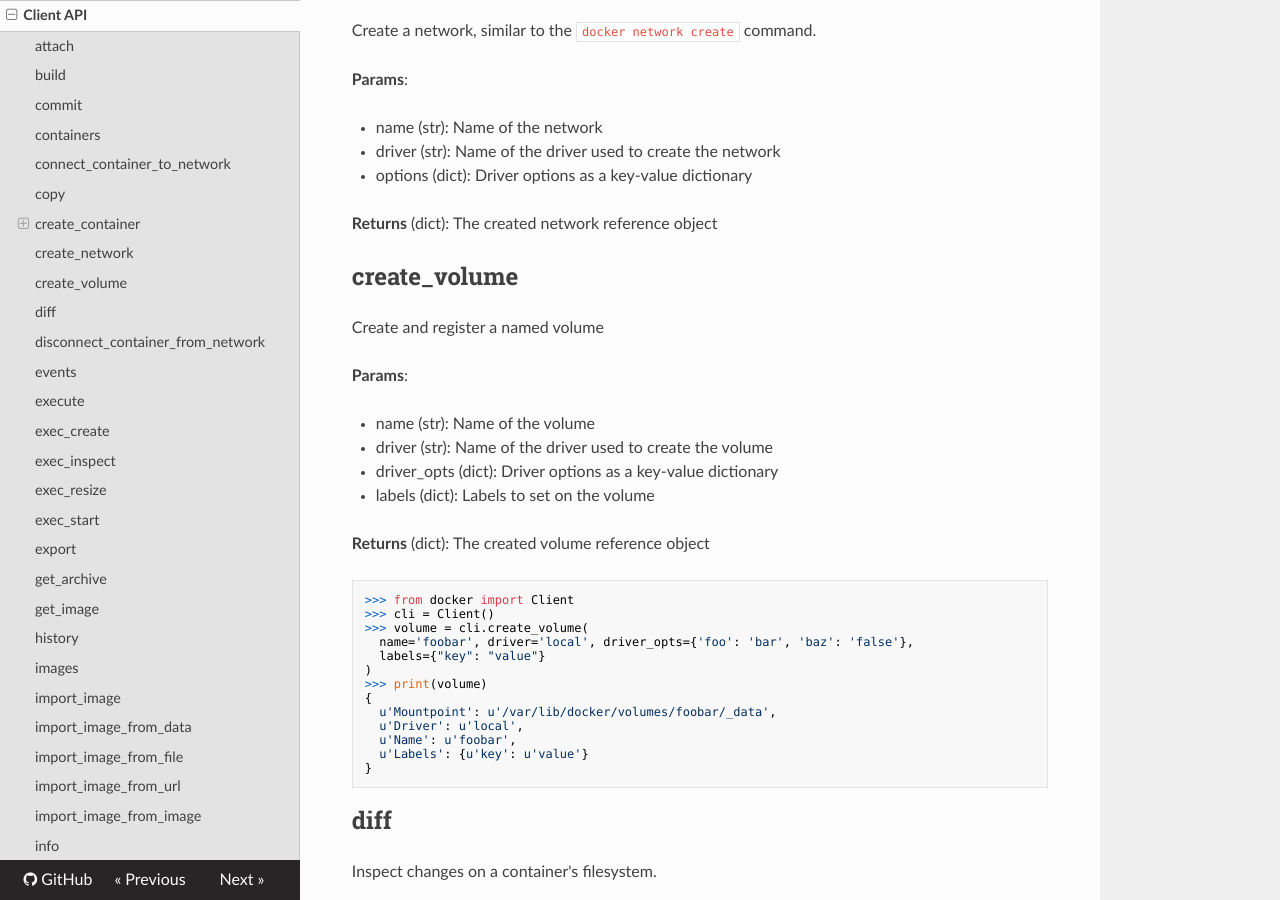
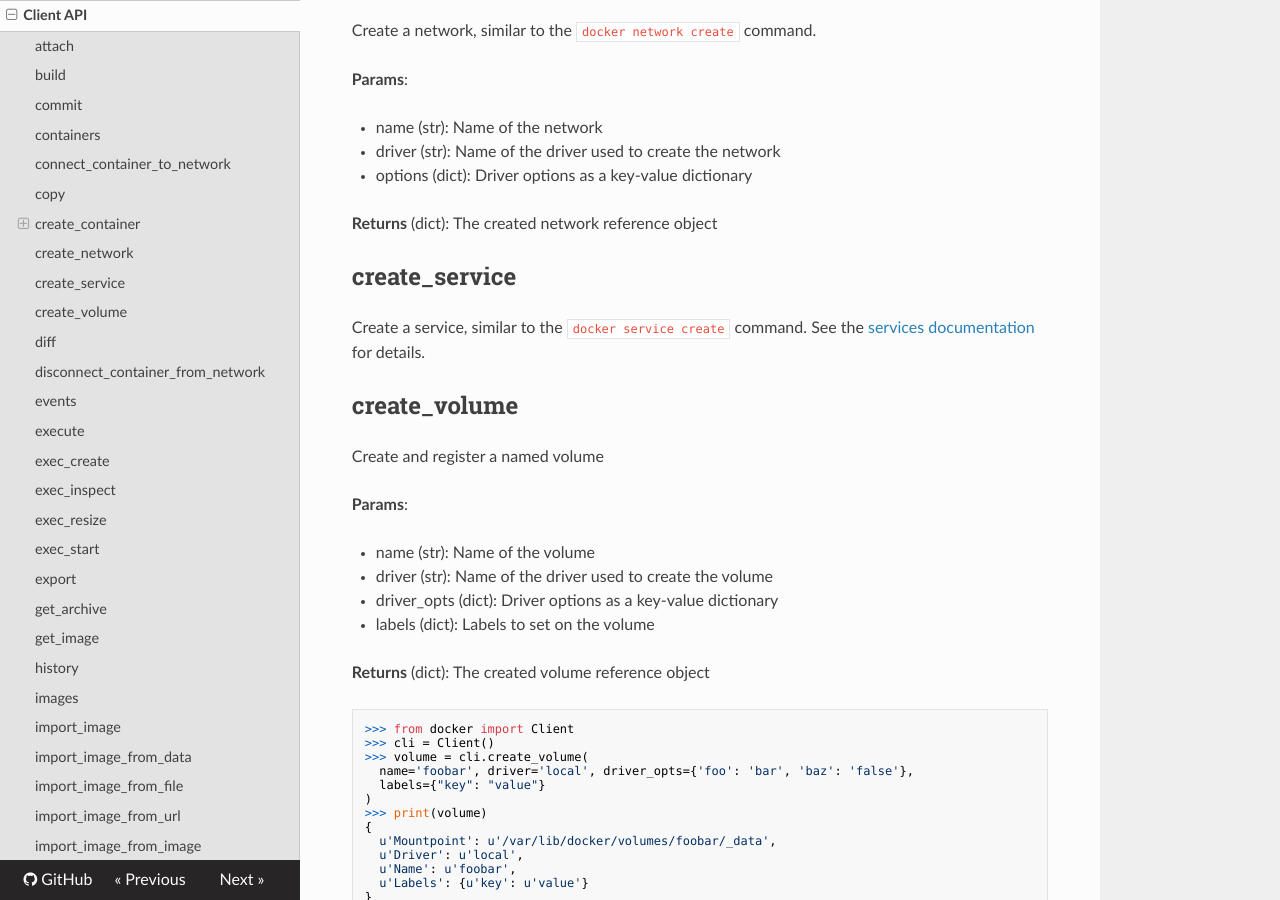
Before and after one commit to docker/docker-py, an MkDocs documentation site: the page built from docs/api.md, in a window 1280 px wide and 900 px high, scrolled down 6141 px. Built offline with MkDocs 1.6.1, drawn with Linux system fonts in a browser that asks for light colours; nearby versions of some CDN libraries; old or Windows-style settings are respelled for this version of MkDocs; some of the changed text lies outside the part shown.

Commit message:
Services API documentation (WIP)
Signed-off-by: Joffrey F <joffrey@docker.com>

````diff
--- a/docs/api.md
+++ b/docs/api.md
@@ -301,6 +301,11 @@
 * options (dict): Driver options as a key-value dictionary
 
 **Returns** (dict): The created network reference object
+
+## create_service
+
+Create a service, similar to the `docker service create` command. See the
+[services documentation](services.md#Clientcreate_service) for details.
 
 ## create_volume
 
@@ -651,6 +656,11 @@
 Retrieve low-level information about a Swarm node.
 See the [Swarm documentation](swarm.md#clientinspect_node).
 
+## inspect_service
+
+Create a service, similar to the `docker service create` command. See the
+[services documentation](services.md#clientinspect_service) for details.
+
 ## inspect_swarm
 
 Retrieve information about the current Swarm.
@@ -895,6 +905,11 @@
 
 Failure to remove will raise a `docker.errors.APIError` exception.
 
+## remove_service
+
+Remove a service, similar to the `docker service rm` command. See the
+[services documentation](services.md#clientremove_service) for details.
+
 ## remove_volume
 
 Remove a volume. Similar to the `docker volume rm` command.
@@ -962,6 +977,11 @@
   'star_count': 60},
   ...
 ```
+
+## services
+
+List services, similar to the `docker service ls` command. See the
+[services documentation](services.md#clientservices) for details.
 
 ## start
 
@@ -1083,6 +1103,11 @@
 
 **Returns** (dict): Dictionary containing a `Warnings` key.
 
+## update_service
+
+Update a service, similar to the `docker service update` command. See the
+[services documentation](services.md#clientupdate_service) for details.
+
 ## update_swarm
 
 Update the current Swarm.
````
Also changed, not shown: docs/services.md (added, +93 -0 lines).
